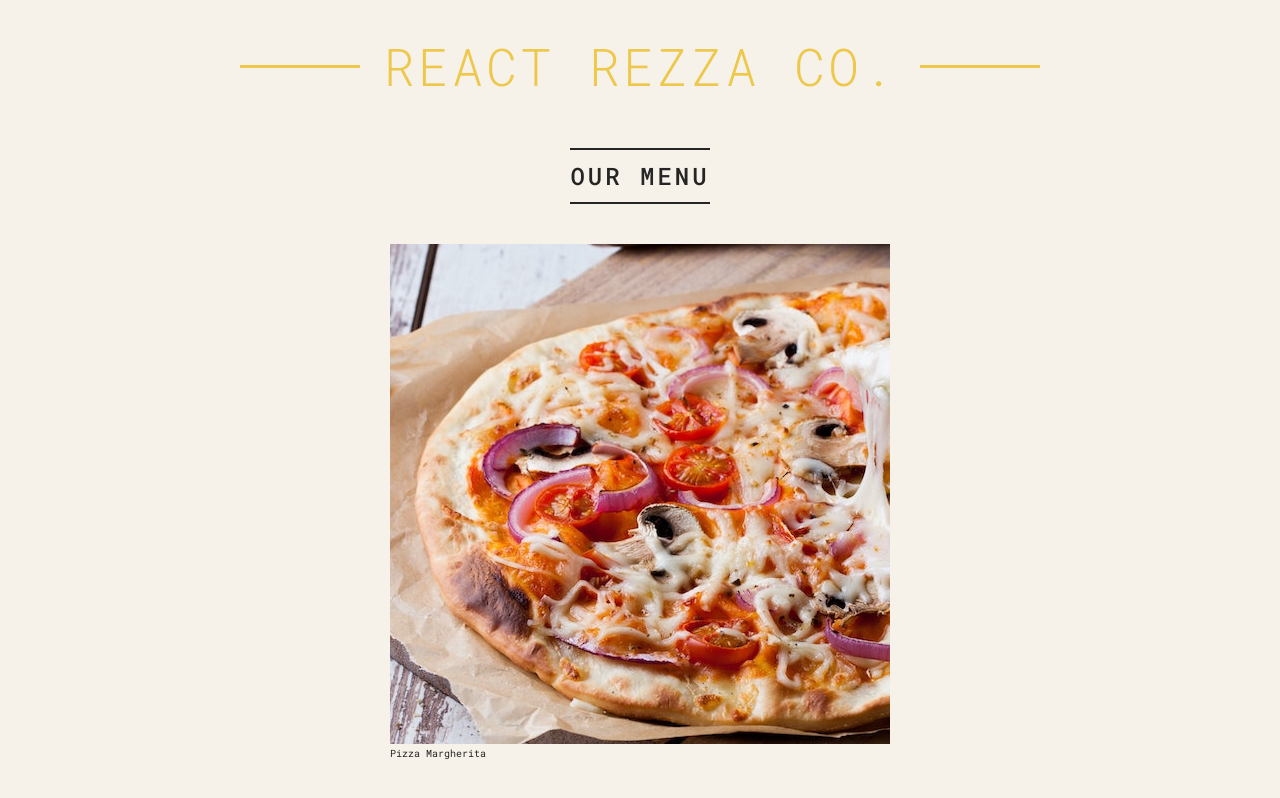
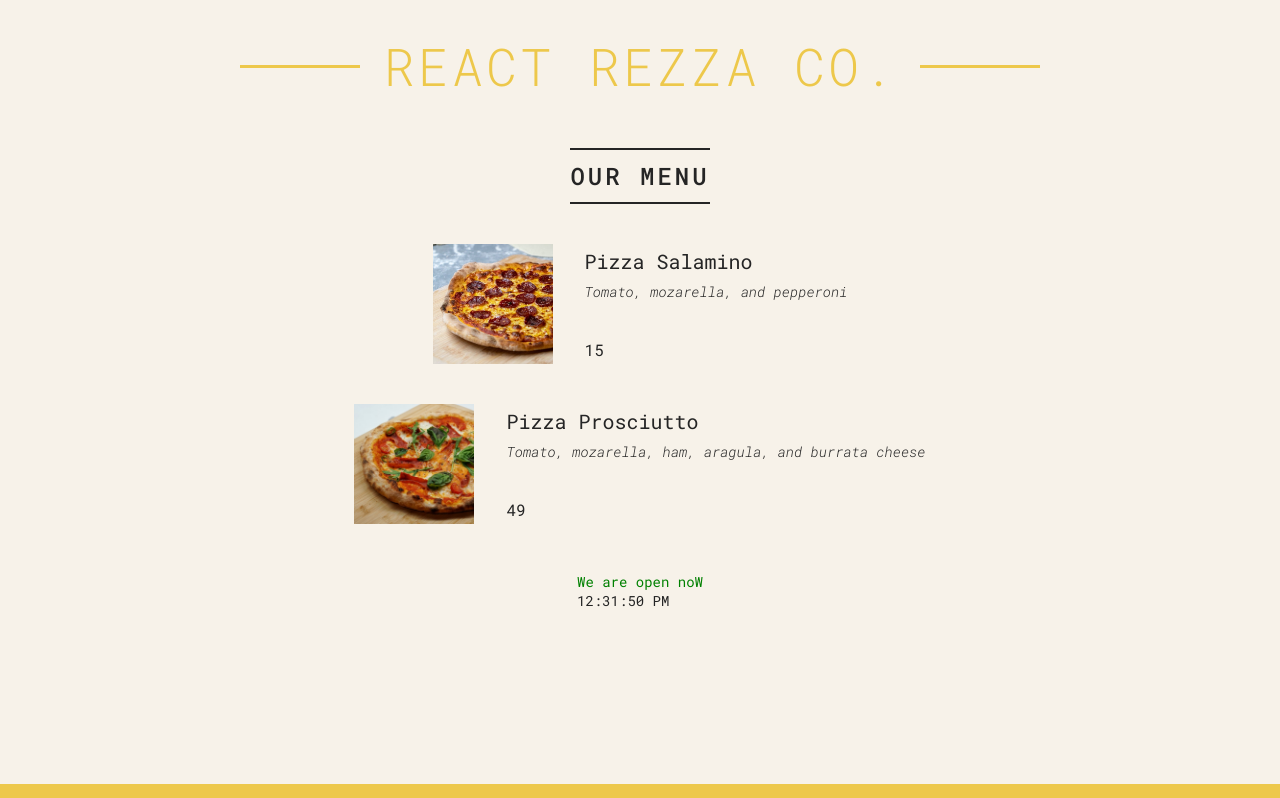
Before and after one commit to rezamovaheddi/Pizza-Menu, a React (Vite) app: page / in a window 1280 px wide. Shown: the top 798 px of the page. Built offline with nearby package versions, Linux system fonts and the light colour scheme.

Commit message:
props and changing name

```diff
--- a/src/Header.jsx
+++ b/src/Header.jsx
@@ -1,5 +1,6 @@
 import './App.css'
 const Header = ()=>{
+
     return (
         <header className='header'>
             <h1>React Rezza co.</h1>
--- a/src/Menu.jsx
+++ b/src/Menu.jsx
@@ -4,10 +4,18 @@
     return (
         <main className="menu">
             <h2 style={{textAlign:"center"}}>Our Menu</h2>
-            <Pizza/>
-            <Pizza/>
-            <Pizza/>
-
+            <Pizza
+            name="Pizza Salamino"
+            ingredients="Tomato, mozarella, and pepperoni"
+            photoName="pizzas/salamino.jpg"
+            price={15}
+            />
+            <Pizza
+             name="Pizza Prosciutto"
+            ingredients="Tomato, mozarella, ham, aragula, and burrata cheese"
+            photoName="pizzas/prosciutto.jpg"
+            price={49}
+            />
         </main>
     )
 
--- a/src/Pizza.jsx
+++ b/src/Pizza.jsx
@@ -43,14 +43,15 @@
     },
   ];
 
-function Pizza(){
+function Pizza(props){
     return (
-        <div className="">
-            <img
-             src="./public/Pizzas/funghi.jpg"
-             alt="dd"
-             />
-             <p>Pizza Margherita</p>
+        <div className="pizza">
+          <img src={props.photoName} alt="Pizza"/>
+          <div>
+            <h3>{props.name}</h3>
+            <p>{props.ingredients}</p>
+            <span>{props.price}</span>
+          </div>
         </div>
     )
 }
```
